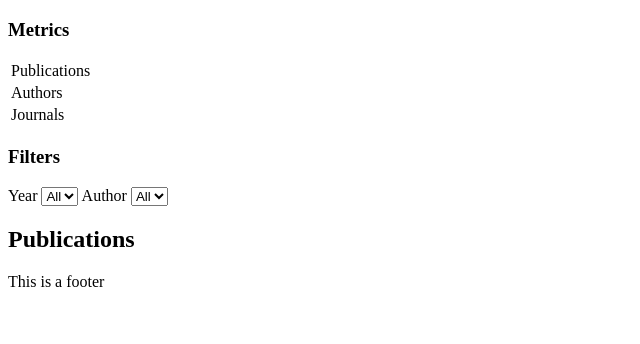
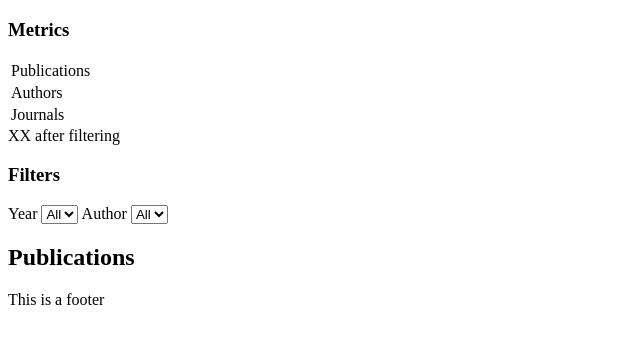
Before and after one commit to TailorDev/django-tailordev-biblio, a Django app: template td_biblio/templates/td_biblio/entry_list.html in a window 1280 px wide. Shown: the part 26-370 px from the top of the page, without its empty margins (0-640 px from the left). Run offline with Django 3.2, Linux system fonts and the light colour scheme; the template is opened without the code that fills it, so the values that code supplies are empty.

Commit message:
Add a legend to publications stats

```diff
--- a/td_biblio/templates/td_biblio/entry_list.html
+++ b/td_biblio/templates/td_biblio/entry_list.html
@@ -9,7 +9,8 @@
 
 <h3>{% trans "Metrics" %}</h3>
 
-<table id="publications-stats">
+<div id="publications-stats">
+    <table>
         <tr class="metric">
             <td>{% trans "Publications" %}</td>
             <td><span class="counter">{{ n_publications_filter }}</span></td>
@@ -26,6 +27,11 @@
             <td>{{ n_journals_total }}</td>
         </tr>
     </table>
+
+    <div class="legend">
+        <span class="counter">XX</span> {% trans "after filtering" %}
+    </div>
+</div>
 
 <h3>{% trans "Filters" %}</h3>
 
```
Lines whose indentation alone changed are shown as unchanged.
